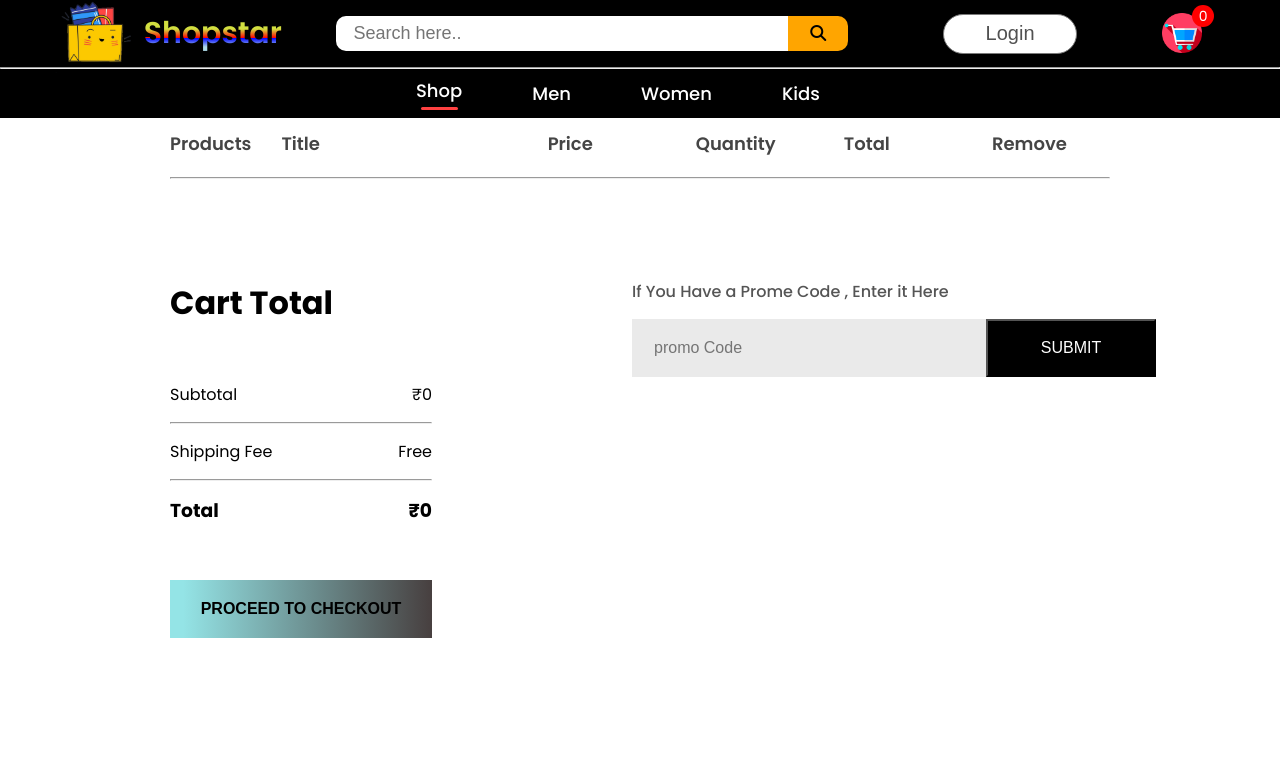
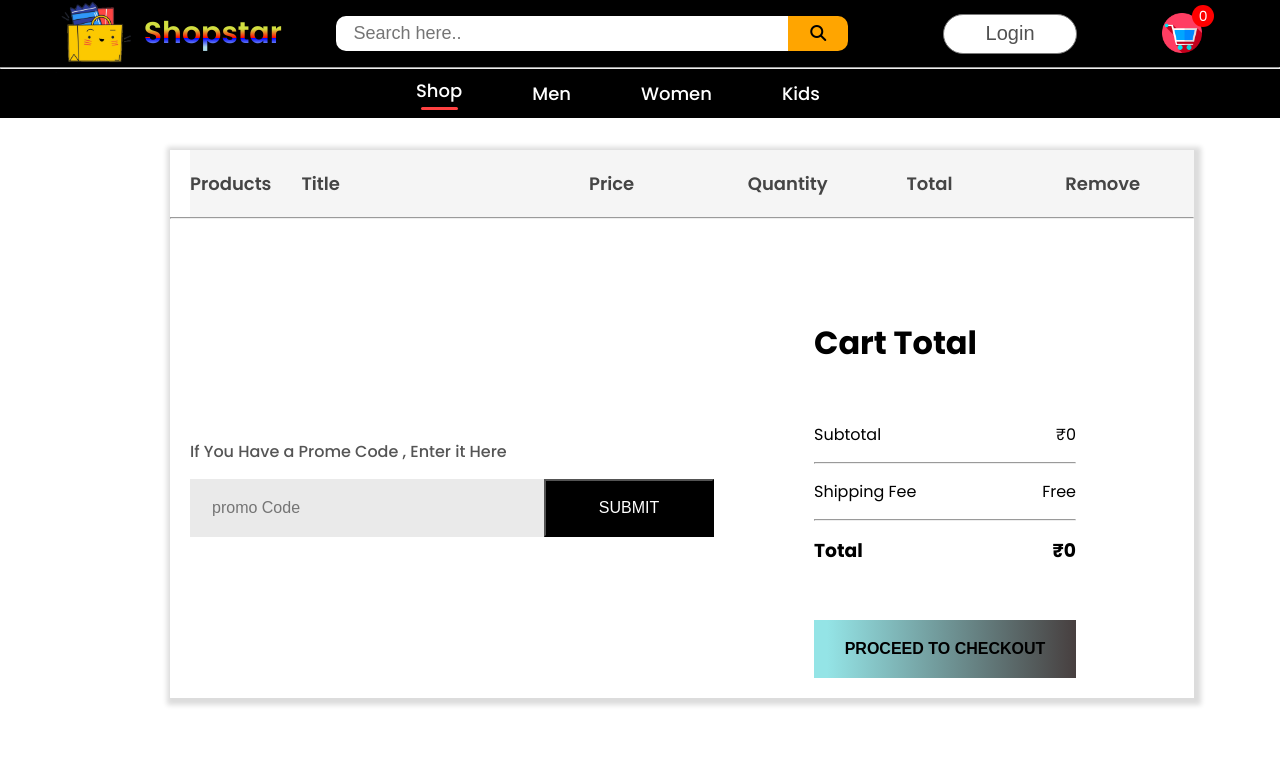
Before and after one commit to Rahul-0915/Shopper, a React (Create React App) app in the folder frontend/: page /Cart in a window 1280 px wide. Shown: the top 783 px of the page. Built offline with nearby package versions, Linux system fonts and the light colour scheme.

Commit message:
cahnge item page....

```diff
--- a/frontend/src/Components/CartItems/CartItems.css
+++ b/frontend/src/Components/CartItems/CartItems.css
@@ -1,5 +1,10 @@
 .cartitmes{
-      margin:110px 170px;
+      margin:150px 170px;
+      background-color: white;
+      width:80%;
+      box-shadow: 2px 2px 5px 5px gainsboro;
+
+
 
 }
 .cartitems hr{
@@ -16,8 +21,12 @@
       color: #454545;
       font-size: 18px;
       font-weight: 600;
+      background-color: whitesmoke;
+      margin-left: 20px;
+
 
 }
+
 .cartitems-format{
       font-size:16px;
       font-weight: 400;
@@ -25,6 +34,8 @@
 .carticon-product-icon{
       height: 75px;
       width: 73px;
+
+
 
 }
 .cartitems-remove-icon{
@@ -39,17 +50,27 @@
       border:2px solid #ebebeb;
       background: white;
 }
+.ptag:hover{
+     color: rgb(53, 134, 137);
+}
 /*carts items*/
 .cartitems-down{
+      width: 100%;
       display: flex;
       margin:100px 0px;
+      justify-content: space-evenly;
+
+
 }
 .cartitems-total{
       flex:1;
       display: flex;
       flex-direction: column;
       margin-right: 200px;
+      margin-left: 100px;
+      margin-bottom: 20px;
       gap:40px;
+
 }
 .cartitems-total-item{
       display: flex;
@@ -74,6 +95,9 @@
       flex: 1;
       font-size: 16px;
       font-weight: 500;
+      margin-top: 120px;
+      margin-left: 20px;
+
 }
 .cartitems-promocode p{
       color:#555;
@@ -84,6 +108,7 @@
       padding-left: 20px;
       height: 58px;
       background: #eaeaea;
+
 }
 .cartitems-promobox input{
       border: none;
--- a/frontend/src/Components/CartItems/CartItems.jsx
+++ b/frontend/src/Components/CartItems/CartItems.jsx
@@ -9,12 +9,12 @@ const CartItems = () => {
       return (
             <div className='cartitmes'>
                   <div className="cartitems-format-main">
-                        <p>Products</p>
-                        <p>Title</p>
-                        <p>Price</p>
-                        <p>Quantity</p>
-                        <p>Total</p>
-                        <p>Remove</p>
+                        <p className='ptag' >Products</p>
+                        <p className='ptag' >Title</p>
+                        <p className='ptag' >Price</p>
+                        <p className='ptag' >Quantity</p>
+                        <p className='ptag' >Total</p>
+                        <p className='ptag' >Remove</p>
                   </div>
                   <hr />
                   {all_product.map((e) => {
@@ -37,6 +37,13 @@ const CartItems = () => {
 
 
                   <div className="cartitems-down">
+                  <div className="cartitems-promocode">
+                              <p>If You Have a Prome Code , Enter it Here</p>
+                              <div className="cartitems-promobox">
+                                    <input type="text" placeholder='promo Code' />
+                                    <button>SUBMIT</button>
+                              </div>
+                        </div>
                         <div className="cartitems-total">
                               <h1>Cart Total</h1>
                               <div>
@@ -57,13 +64,7 @@ const CartItems = () => {
                               </div>
                               <button>PROCEED TO CHECKOUT</button>
                         </div>
-                        <div className="cartitems-promocode">
-                              <p>If You Have a Prome Code , Enter it Here</p>
-                              <div className="cartitems-promobox">
-                                    <input type="text" placeholder='promo Code' />
-                                    <button>SUBMIT</button>
-                              </div>
-                        </div>
+
                   </div>
 
             </div>
```
